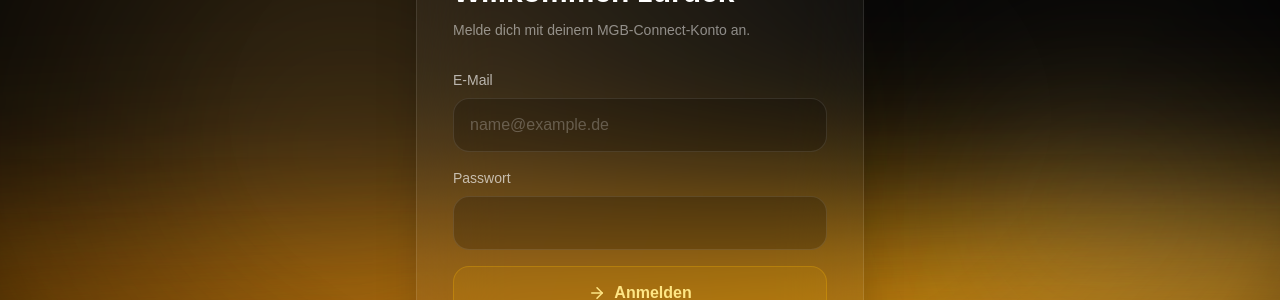
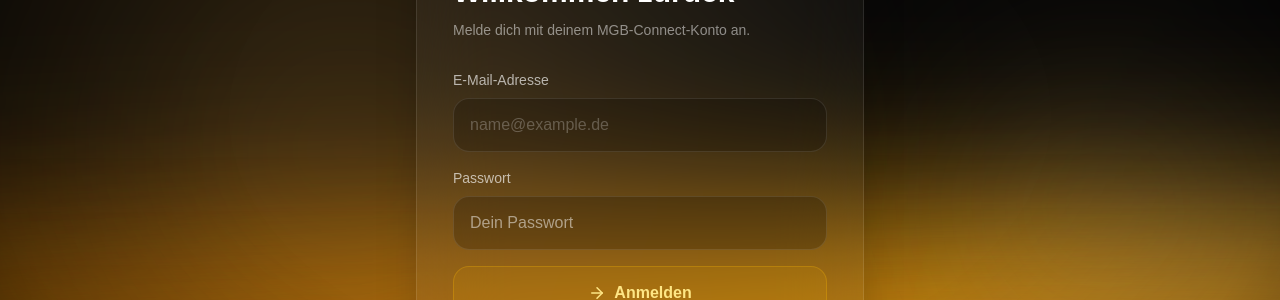
Before and after one commit to alexj050595-crypto/mgb-connect, a Next.js app: page /auth/login in a window 1280 px wide. Shown: the part 285-585 px from the top of the page. Built offline with nearby package versions, Linux system fonts and the light colour scheme; no server answers.

Commit message:
Harden login redirect and improve login field labels

```diff
--- a/src/app/auth/login/page.tsx
+++ b/src/app/auth/login/page.tsx
@@ -3,11 +3,16 @@
 import { FormEvent, useState } from "react";
 import Link from "next/link";
 import { ArrowRight, Loader2, ShieldCheck } from "lucide-react";
+import { useSearchParams } from "next/navigation";
 
 import { createClient } from "@/lib/supabase/client";
 import Background from "@/components/layout/Background";
 
 export default function LoginPage() {
+  const searchParams = useSearchParams();
+  const next = searchParams.get("next");
+  const safeNext = next?.startsWith("/") && !next.startsWith("//") ? next : "/";
+
   const [email, setEmail] = useState("");
   const [password, setPassword] = useState("");
   const [error, setError] = useState("");
@@ -27,7 +32,7 @@ export default function LoginPage() {
       return;
     }
 
-    window.location.assign("/");
+    window.location.assign(safeNext);
   }
 
   return (
@@ -43,12 +48,12 @@ export default function LoginPage() {
 
         <form onSubmit={handleSubmit} className="mt-7 space-y-4">
           <label className="block">
-            <span className="mb-2 block text-sm font-medium text-white/65">E-Mail</span>
+            <span className="mb-2 block text-sm font-medium text-white/65">E-Mail-Adresse</span>
             <input value={email} onChange={(e) => setEmail(e.target.value)} type="email" required autoComplete="email" className="w-full rounded-2xl border border-white/10 bg-black/20 px-4 py-3.5 text-white outline-none placeholder:text-white/25 focus:border-amber-400/30" placeholder="name@example.de" />
           </label>
           <label className="block">
             <span className="mb-2 block text-sm font-medium text-white/65">Passwort</span>
-            <input value={password} onChange={(e) => setPassword(e.target.value)} type="password" required autoComplete="current-password" className="w-full rounded-2xl border border-white/10 bg-black/20 px-4 py-3.5 text-white outline-none focus:border-amber-400/30" />
+            <input value={password} onChange={(e) => setPassword(e.target.value)} type="password" required autoComplete="current-password" className="w-full rounded-2xl border border-white/10 bg-black/20 px-4 py-3.5 text-white outline-none focus:border-amber-400/30" placeholder="Dein Passwort" />
           </label>
 
           {error && <p className="rounded-2xl border border-red-400/15 bg-red-400/[0.06] px-4 py-3 text-sm text-red-200/80">{error}</p>}
```
